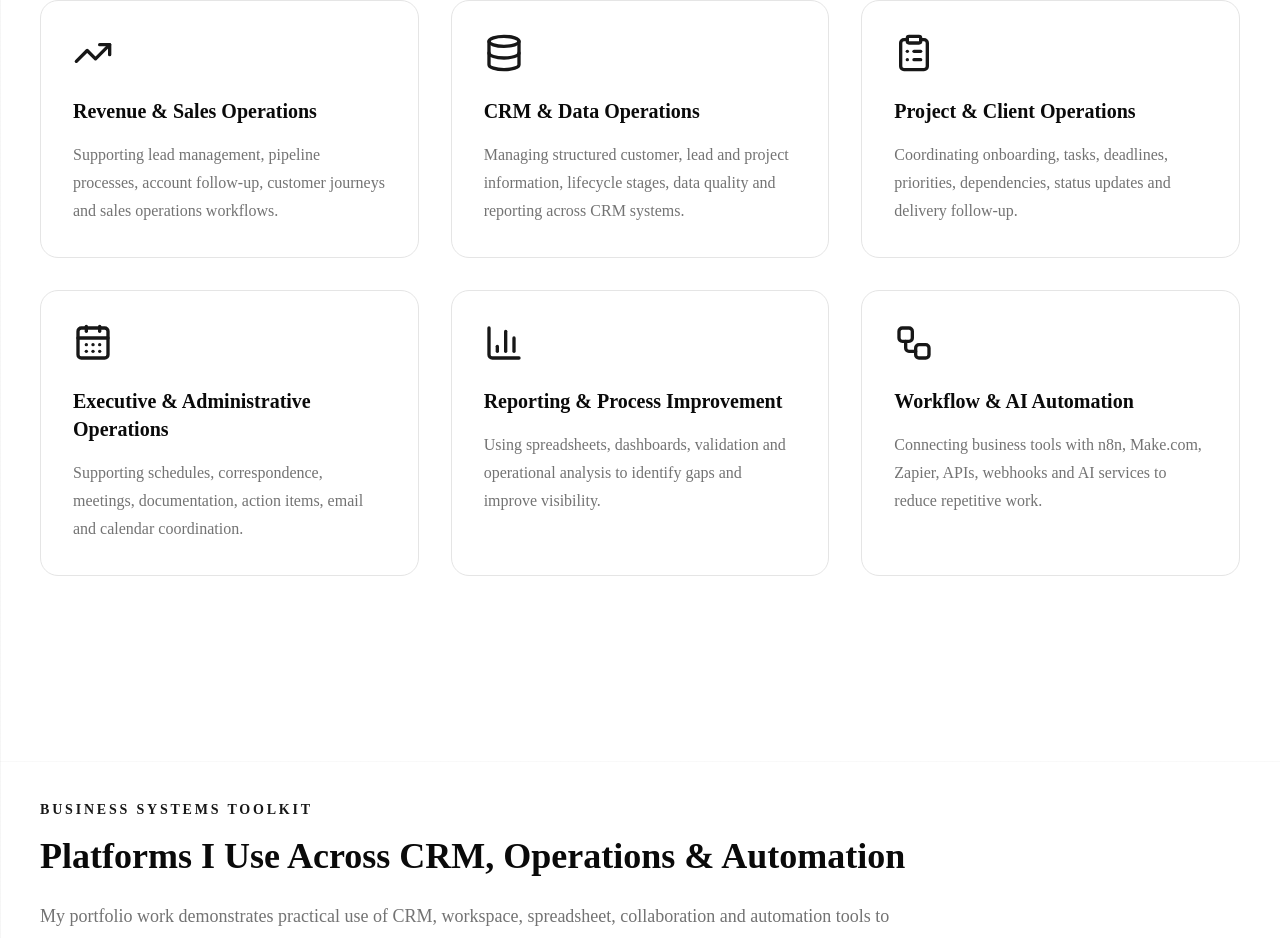
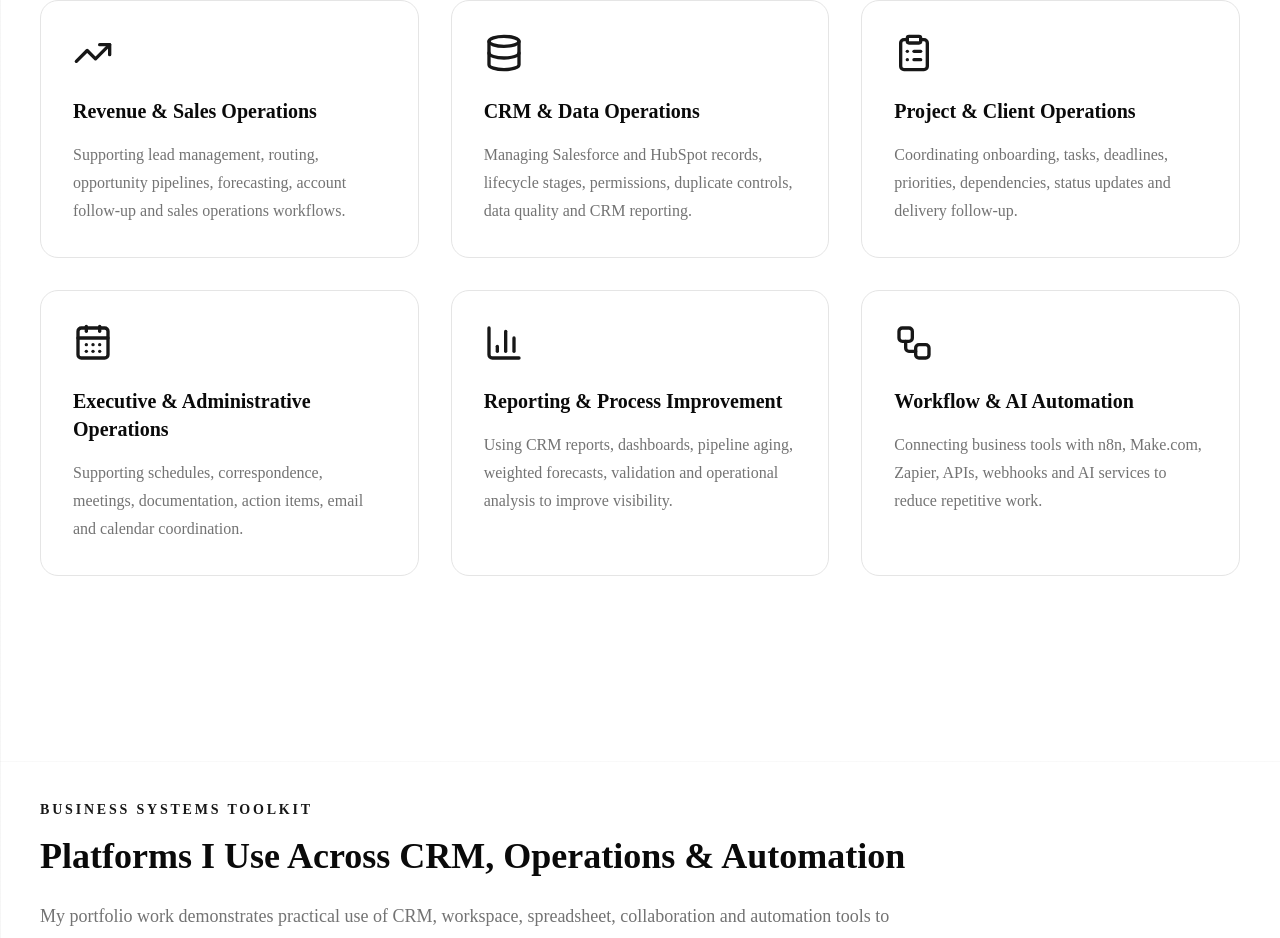
Before and after one commit to Nikkypwetti/nikkytechies-portfolio, a Next.js app: page /about in a window 1280 px wide. Shown: the part 1639-2577 px from the top of the page. Built offline with nearby package versions, Linux system fonts and the light colour scheme.

Commit message:
Expand About page Salesforce capabilities

```diff
--- a/components/about/about-skills.tsx
+++ b/components/about/about-skills.tsx
@@ -14,12 +14,12 @@
 const skills = [
   {
     title: "Revenue & Sales Operations",
-    description: "Supporting lead management, pipeline processes, account follow-up, customer journeys and sales operations workflows.",
+    description: "Supporting lead management, routing, opportunity pipelines, forecasting, account follow-up and sales operations workflows.",
     icon: TrendingUp,
   },
   {
     title: "CRM & Data Operations",
-    description: "Managing structured customer, lead and project information, lifecycle stages, data quality and reporting across CRM systems.",
+    description: "Managing Salesforce and HubSpot records, lifecycle stages, permissions, duplicate controls, data quality and CRM reporting.",
     icon: Database,
   },
   {
@@ -34,7 +34,7 @@
   },
   {
     title: "Reporting & Process Improvement",
-    description: "Using spreadsheets, dashboards, validation and operational analysis to identify gaps and improve visibility.",
+    description: "Using CRM reports, dashboards, pipeline aging, weighted forecasts, validation and operational analysis to improve visibility.",
     icon: BarChart3,
   },
   {
```
